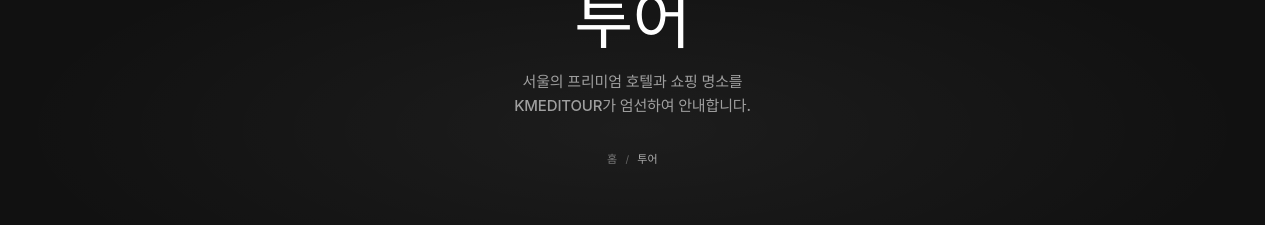
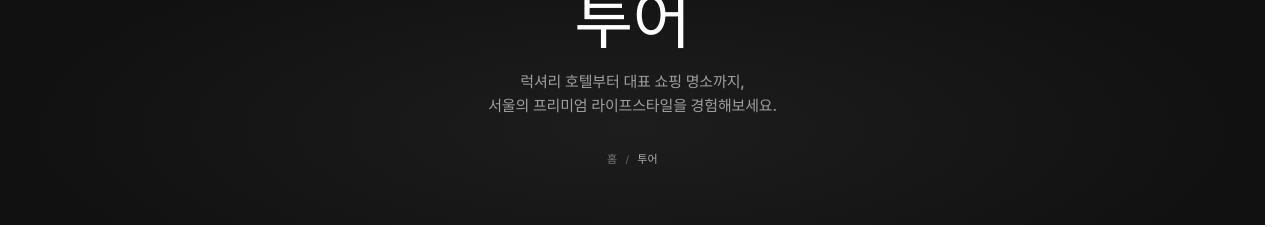
Before and after one commit to pixelnara/kmedi-01-react, a Next.js app: page /travel in a window 1280 px wide. Shown: the part 255-482 px from the top of the page. Built offline with nearby package versions, Linux system fonts and the light colour scheme; a web font is replaced by a local one.

Commit message:
Update travel page hero subtext

```diff
--- a/src/fragments/travel.js
+++ b/src/fragments/travel.js
@@ -259,7 +259,7 @@
   <div class="wrap">
     <p class="eyebrow">Travel in Korea</p>
     <h1 class="page-hero__title">투어</h1>
-    <p class="page-hero__sub">서울의 프리미엄 호텔과 쇼핑 명소를<br/>KMEDITOUR가 엄선하여 안내합니다.</p>
+    <p class="page-hero__sub">럭셔리 호텔부터 대표 쇼핑 명소까지,<br/>서울의 프리미엄 라이프스타일을 경험해보세요.</p>
     <nav class="bc-nav" aria-label="현재 위치">
       <a href="/">홈</a>
       <span class="bc-sep" aria-hidden="true">/</span>
```
